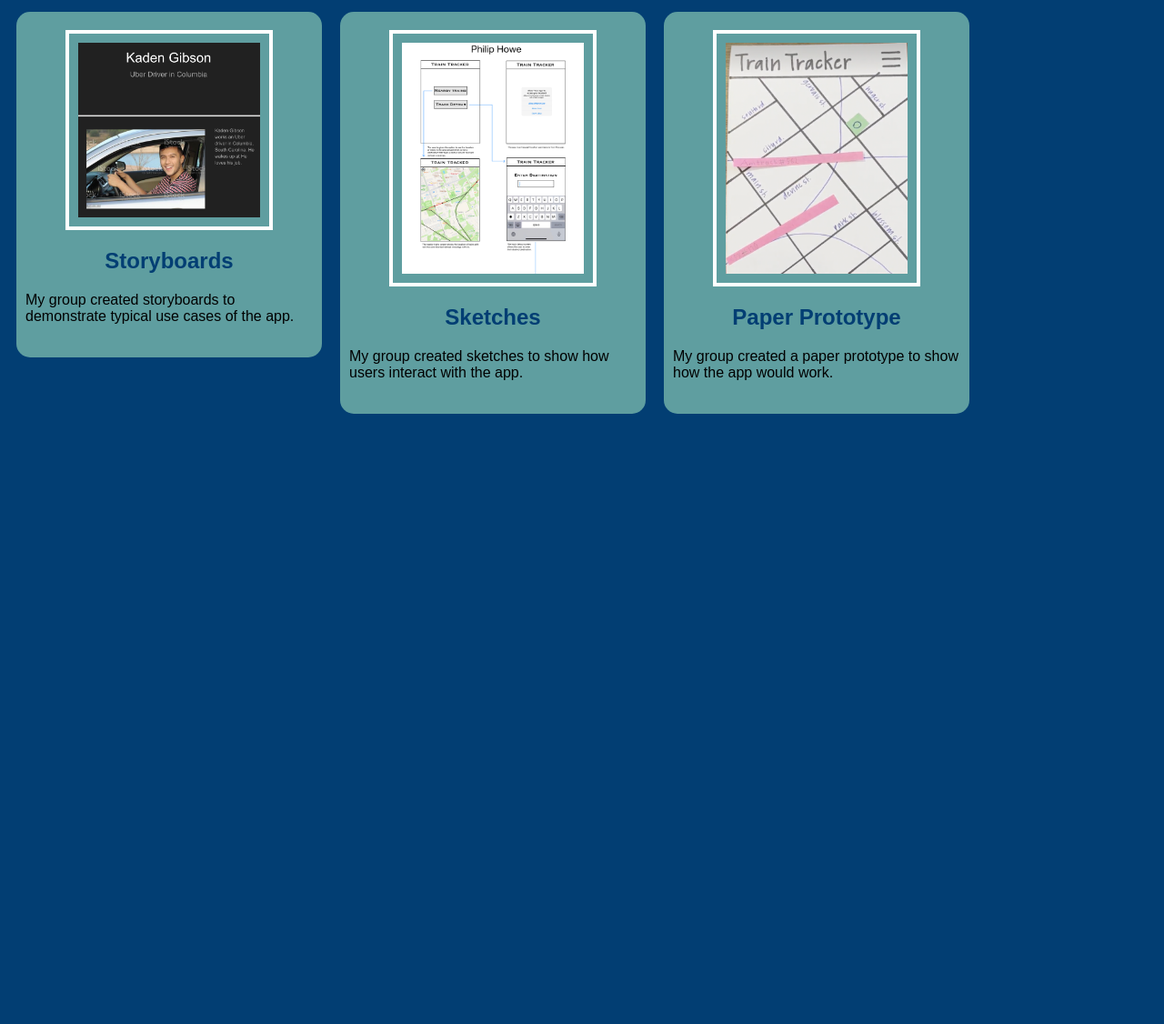
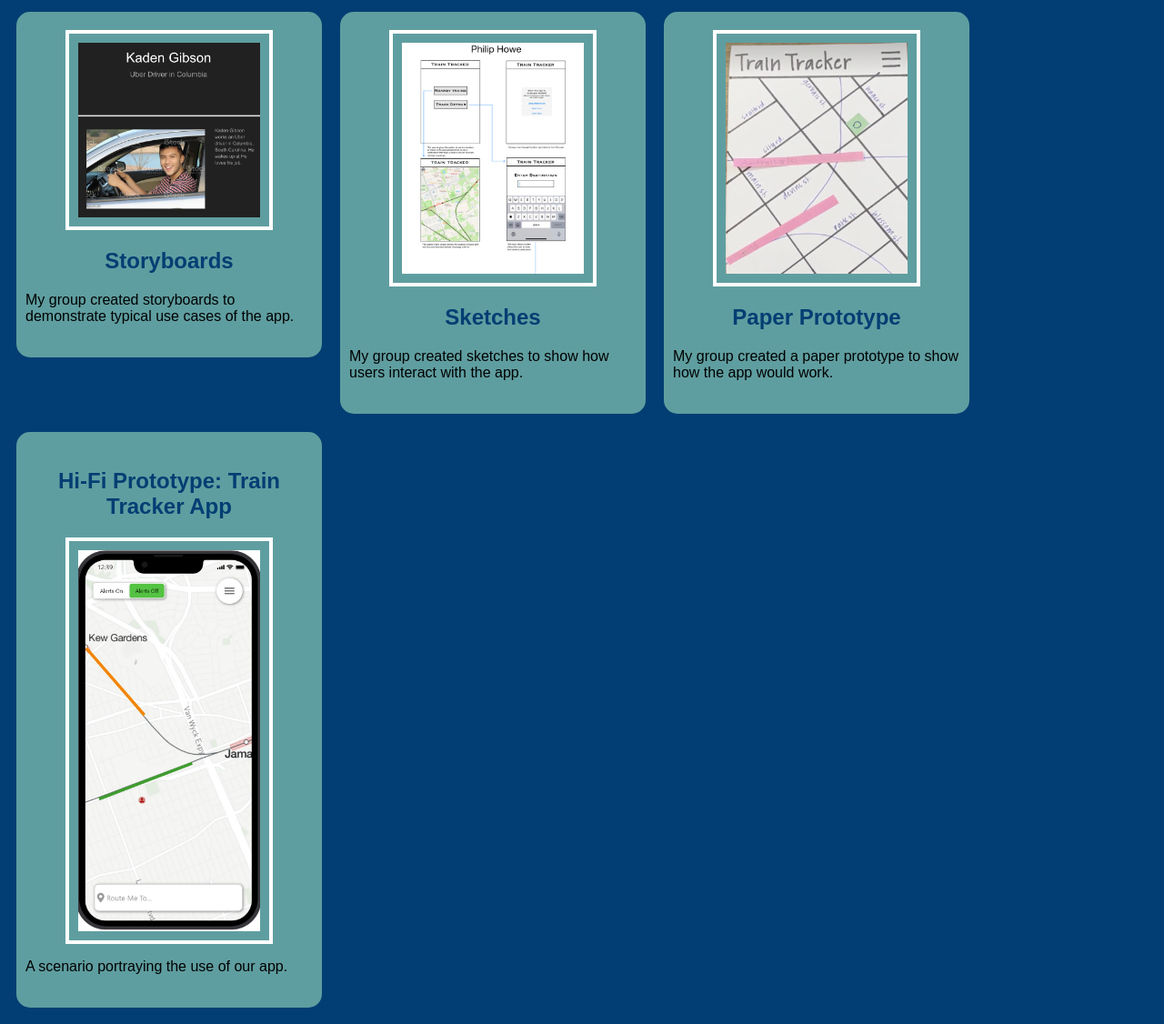
Before and after one commit to PCHowe/PCHowe.github.io, a plain HTML site: page index.html in a window 1280 px wide. Shown: the part 805-1931 px from the top of the page at 91% size. Before the commit the page ends 1278 px from the top, so only its background shows below. Drawn offline with Linux system fonts and the light colour scheme.

Commit message:
Add files via upload

```diff
--- a/index.html
+++ b/index.html
@@ -84,6 +84,19 @@
           </p>
         </section>
       </section>
+
+      <section>
+        <section class="assignment">
+          <a href="files/HighFiPrototype/preview.html"
+            ><h2>Hi-Fi Prototype: Train Tracker App</h2></a
+          >
+          <a href="files/HighFiPrototype/preview.html"
+            ><img src="images/HighFiPrototype.png" width="350px"
+          /></a>
+
+          <p>A scenario portraying the use of our app.</p>
+        </section>
+      </section>
     </div>
   </body>
 </html>
```
